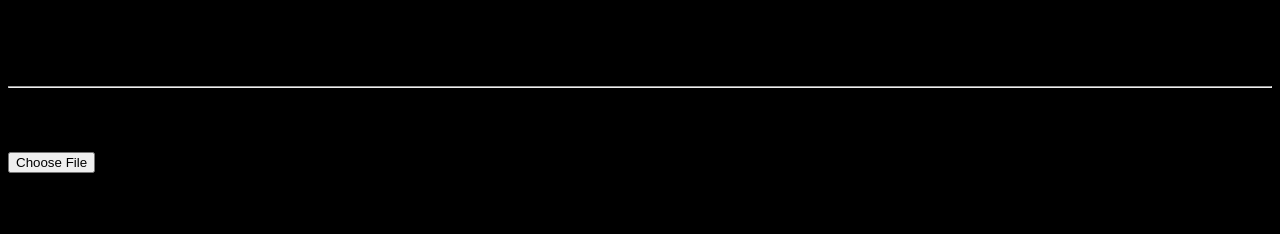
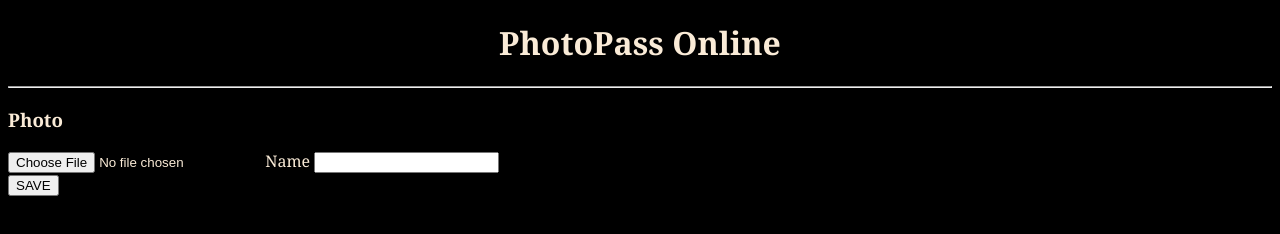
Before and after one commit to jineshshah98/PhotoPass-Online, a plain HTML site: page index.html in a window 1280 px wide. Drawn offline with Linux system fonts and the light colour scheme.

Commit message:
added form elements in html

```diff
--- a/index.html
+++ b/index.html
@@ -12,6 +12,10 @@
     <h3>Photo</h3>
     <form>
         <input type="file" id="up_file">
+        <label for id="photo_name" value="Name">Name</label>
+        <input type="text" id="photo_name"><br>
+        <input type="button" id="save_button" value="SAVE">
+
     </form>
 </body>
 </html>
--- a/style.css
+++ b/style.css
@@ -1,6 +1,7 @@
 body{
     background-color: black;
     font-family: Georgia, 'Times New Roman', Times, serif;
+    color: antiquewhite;
 }
 
 h1 {
```
